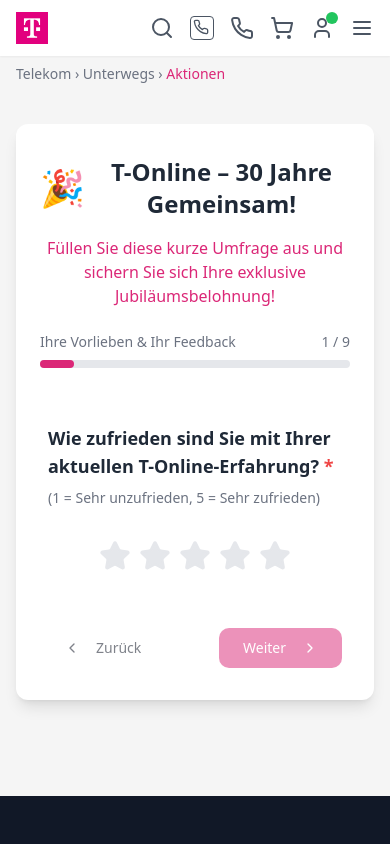
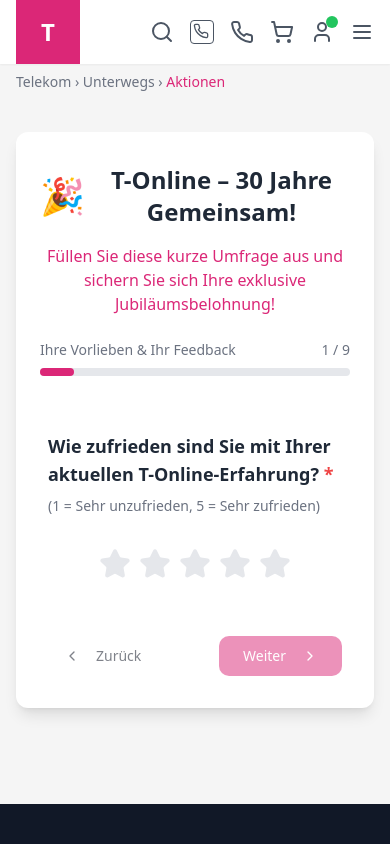
Before and after one commit to johnpain190/telekom-project, a React (Vite) app: page /survey in a window 390 px wide. Shown: the top 844 px of the page. Built offline with nearby package versions, Linux system fonts and the light colour scheme.

Commit message:
Adjust header to match screenshots
Adjust the header's logo size and height to precisely match the provided desktop and mobile screenshots.

```diff
--- a/src/pages/Survey.tsx
+++ b/src/pages/Survey.tsx
@@ -247,16 +247,14 @@ const Survey = () => {
         </div>
 
         {/* Main header */}
-        <div className="max-w-7xl mx-auto px-4 py-3">
-          <div className="flex items-center justify-between">
+        <div className="max-w-7xl mx-auto px-4">
+          <div className="flex items-center justify-between h-16">
             {/* Desktop Layout */}
-            <div className="hidden md:flex items-center justify-between w-full">
-              <div className="flex items-center space-x-8">
-                <img
-                  src="/lovable-uploads/634f393d-6178-497e-9941-dea8c9f679df.png"
-                  alt="Telekom"
-                  className="w-8 h-8 object-contain"
-                />
+            <div className="hidden md:flex items-center justify-between w-full h-full">
+              <div className="flex items-center space-x-8 h-full">
+                <div className="h-full w-16 bg-pink-600 flex items-center justify-center">
+                  <span className="text-white font-bold text-2xl">T</span>
+                </div>
                 <nav className="flex space-x-6">
                   <span className="text-pink-600 font-medium">30 Jahre | Aktionen</span>
                   <span className="text-gray-600 hover:text-pink-600 cursor-pointer">Mobilfunk</span>
@@ -282,12 +280,10 @@ const Survey = () => {
             </div>
 
             {/* Mobile Layout */}
-            <div className="flex md:hidden items-center justify-between w-full">
-              <img
-                src="/lovable-uploads/634f393d-6178-497e-9941-dea8c9f679df.png"
-                alt="Telekom"
-                className="w-8 h-8 object-contain"
-              />
+            <div className="flex md:hidden items-center justify-between w-full h-full">
+              <div className="h-full w-16 bg-pink-600 flex items-center justify-center">
+                <span className="text-white font-bold text-2xl">T</span>
+              </div>
               <div className="flex items-center space-x-4">
                 <Search className="w-6 h-6 text-gray-600" />
                 <div className="w-6 h-6 border border-gray-600 rounded cursor-pointer">
```
